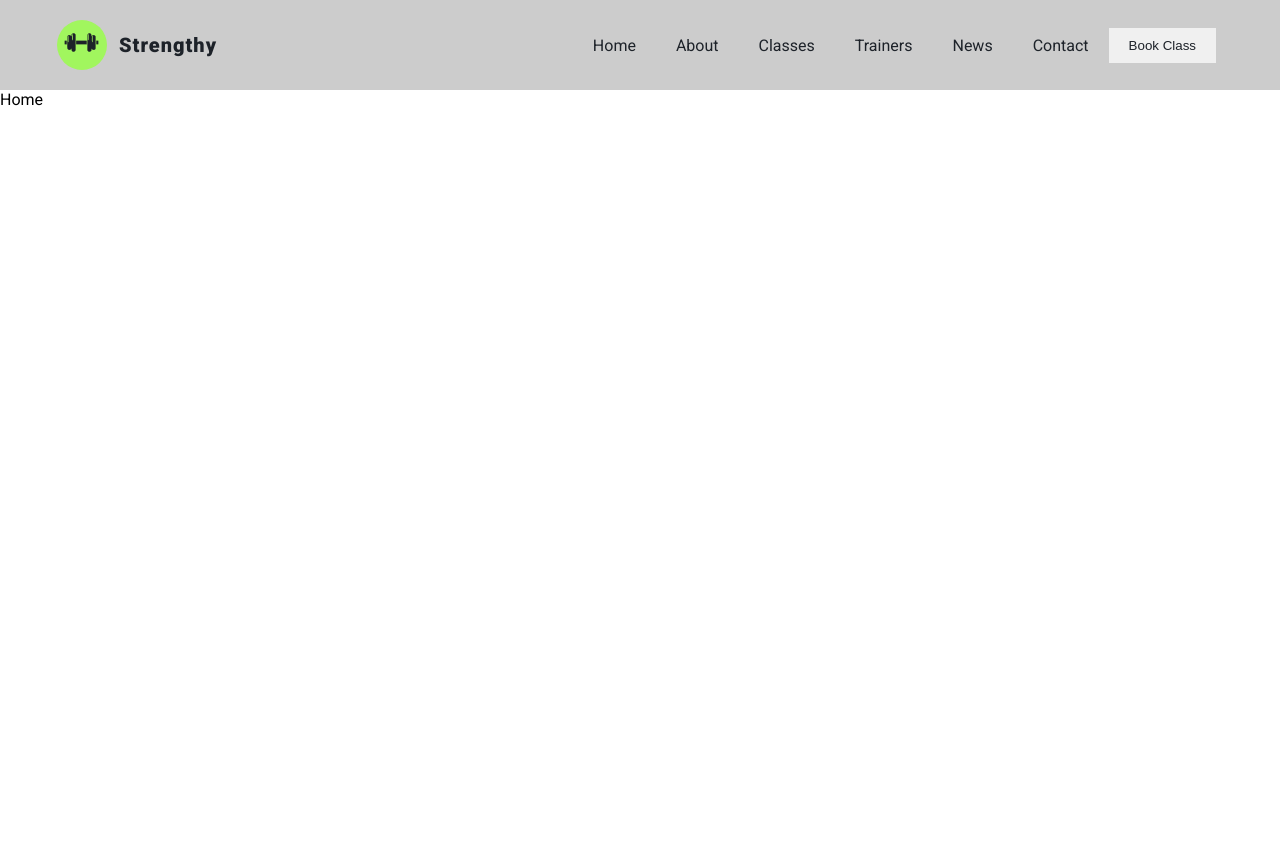
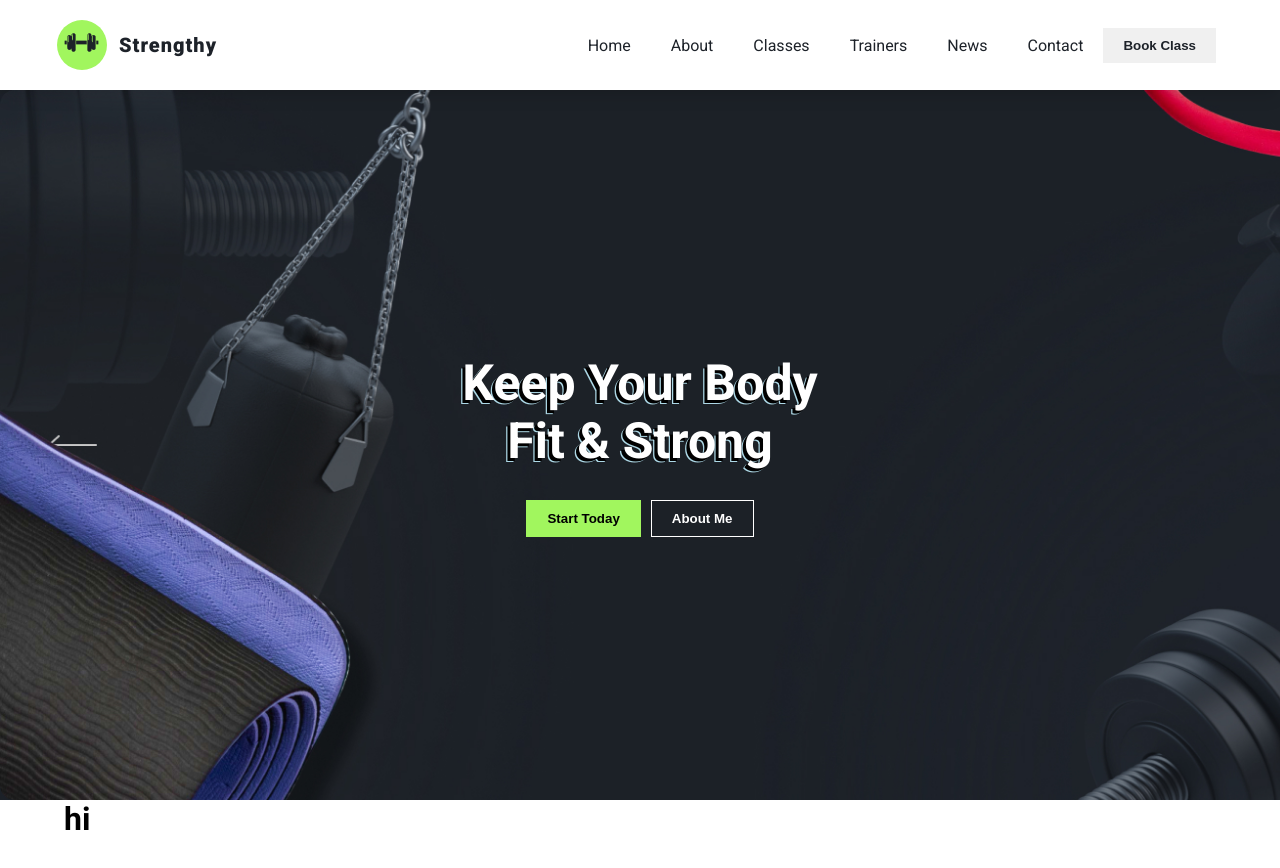
Before and after one commit to mustafa-khaled/Fitness-Website, a React (Create React App) app: page / in a window 1280 px wide. Shown: the top 868 px of the page. After the commit the page ends 838 px from the top, so only its background shows below. Built offline with nearby package versions, Linux system fonts and the light colour scheme.

Commit message:
making home first section

```diff
--- a/src/components/header/header.module.css
+++ b/src/components/header/header.module.css
@@ -1,6 +1,11 @@
 header {
-  background-color: #ccc;
+  position: fixed;
+  top: 0;
+  width: 100%;
+  background-color: var(--white);
   height: 90px;
+  box-shadow: rgba(0, 0, 0, 0.1) 0px 10px 15px -3px,
+    rgba(0, 0, 0, 0.05) 0px 4px 6px -2px;
   z-index: 999;
 }
 
@@ -58,40 +63,21 @@ header,
   padding: 10px 20px;
 }
 
+.header_content ul a:hover {
+  opacity: 0.7;
+}
+
 .header_content ul li button {
-  position: relative;
-  padding: 10px 20px;
-  border: none;
-  outline: none;
-  cursor: pointer;
   background-color: var(--six);
   color: var(--three);
-  font-weight: 500;
-  z-index: 1;
 }
 
 .header_content ul li button::before {
-  content: "";
-  position: absolute;
-  left: 0;
-  top: 0;
   background-color: var(--three);
-  width: 0;
-  height: 100%;
-  transition: var(--main-transition);
-  -webkit-transition: var(--main-transition);
-  -moz-transition: var(--main-transition);
-  -ms-transition: var(--main-transition);
-  -o-transition: var(--main-transition);
-  z-index: -1;
 }
 
 .header_content ul li button:hover {
   color: var(--six);
-}
-
-.header_content ul li button:hover::before {
-  width: 100%;
 }
 
 .menu {
@@ -130,6 +116,7 @@ header,
   }
 
   .header_content ul {
+    border-top: 1px solid #eee;
     flex-direction: column;
     justify-content: center;
     gap: 40px;
@@ -138,7 +125,7 @@ header,
     top: 70px;
     width: 280px;
     height: calc(100vh - 70px);
-    background-color: #eee;
+    background-color: var(--white);
     transition: var(--main-transition);
     -webkit-transition: var(--main-transition);
     -moz-transition: var(--main-transition);
--- /dev/null
+++ b/src/components/home/FirstSection.jsx
@@ -0,0 +1,19 @@
+import styles from "./home.module.css";
+
+const FirstSection = () => {
+  return (
+    <div className={styles.first_section}>
+      <h1>
+        Keep Your Body
+        <br />
+        Fit & Strong
+      </h1>
+      <div>
+        <button>Start Today</button>
+        <button>About Me</button>
+      </div>
+    </div>
+  );
+};
+
+export default FirstSection;
--- a/src/components/home/Home.jsx
+++ b/src/components/home/Home.jsx
@@ -1,7 +1,13 @@
-import styles from "./home.module.css";
+import FirstSection from "./FirstSection";
+import SecondSection from "./SecondSection";
 
 const Home = () => {
-  return <div>Home</div>;
+  return (
+    <div className={` margin-sections `}>
+      <FirstSection />
+      <SecondSection />
+    </div>
+  );
 };
 
 export default Home;
--- /dev/null
+++ b/src/components/home/SecondSection.jsx
@@ -0,0 +1,11 @@
+import styles from "./home.module.css";
+
+const SecondSection = () => {
+  return (
+    <div className={`${styles.second_section} container`}>
+      <h1>hi</h1>
+    </div>
+  );
+};
+
+export default SecondSection;
--- a/src/components/home/home.module.css
+++ b/src/components/home/home.module.css
@@ -0,0 +1,74 @@
+.first_section {
+  height: calc(100vh - 90px);
+  background-image: url(../../assets/home1.jpg);
+  background-size: cover;
+  background-repeat: no-repeat;
+  color: var(--white);
+  display: flex;
+  align-items: center;
+  justify-content: center;
+  flex-direction: column;
+  text-align: center;
+}
+
+.first_section h1 {
+  margin-bottom: 30px;
+  font-size: 50px;
+  --x-offset: -0.0625em;
+  --y-offset: 0.0625em;
+  --stroke: 0.025em;
+  --background-color: black;
+  --stroke-color: lightblue;
+
+  text-shadow: var(--x-offset) var(--y-offset) 0px var(--background-color),
+    calc(var(--x-offset) - var(--stroke)) calc(var(--y-offset) + var(--stroke))
+      0px var(--stroke-color);
+}
+
+@supports (text-shadow: 1px 1px 1px 1px black) {
+  h1 {
+    text-shadow: var(--x-offset) var(--y-offset) 0px 0px var(--background-color),
+      var(--x-offset) var(--y-offset) var(--stroke) 0px var(--stroke-color);
+  }
+}
+
+.first_section button:first-of-type {
+  margin-right: 5px;
+  background-color: var(--one);
+  border: 1px solid var(--one);
+}
+
+.first_section button:last-of-type {
+  margin-left: 5px;
+  background-color: transparent;
+  color: var(--white);
+  border: 1px solid var(--white);
+}
+
+.first_section button:first-of-type:hover {
+  border-color: var(--white);
+  color: var(--white);
+}
+
+.first_section button:first-of-type::before {
+  background-color: var(--three);
+}
+
+.first_section button:last-of-type::before {
+  background-color: var(--one);
+}
+.first_section button:last-of-type:hover {
+  color: var(--three);
+  border-color: var(--three);
+}
+
+@media (max-width: 900px) {
+  .first_section {
+    height: calc(100vh - 70px);
+  }
+  .first_section h1 {
+    font-size: 40px;
+  }
+}
+
+/* Second Section */
--- a/src/index.css
+++ b/src/index.css
@@ -13,12 +13,12 @@
   --four: #6a6a6a;
   --five: #2c323a;
   --six: #f0f0f0;
+  --white: #fff;
   --main-transition: 0.3s;
 }
 
 body {
   font-family: "Roboto", sans-serif;
-  height: 1000vh;
 }
 
 .container {
@@ -33,3 +33,47 @@ ul {
 a {
   text-decoration: none;
 }
+
+.margin-sections {
+  margin-top: 90px;
+}
+
+@media (max-width: 900px) {
+  .margin-sections {
+    margin-top: 70px;
+  }
+}
+
+.sections-padding {
+  padding: 8rem 0;
+}
+
+/* Global Styles For All  Button*/
+button {
+  position: relative;
+  padding: 10px 20px;
+  border: none;
+  outline: none;
+  cursor: pointer;
+  font-weight: 600;
+  z-index: 1;
+}
+
+button::before {
+  content: "";
+  position: absolute;
+  left: 0;
+  top: 0;
+  width: 0;
+  height: 100%;
+  transition: var(--main-transition);
+  -webkit-transition: var(--main-transition);
+  -moz-transition: var(--main-transition);
+  -ms-transition: var(--main-transition);
+  -o-transition: var(--main-transition);
+  z-index: -1;
+}
+
+button:hover::before {
+  width: 100%;
+}
```
Also changed, not shown: src/assets/home1.jpg (added).
